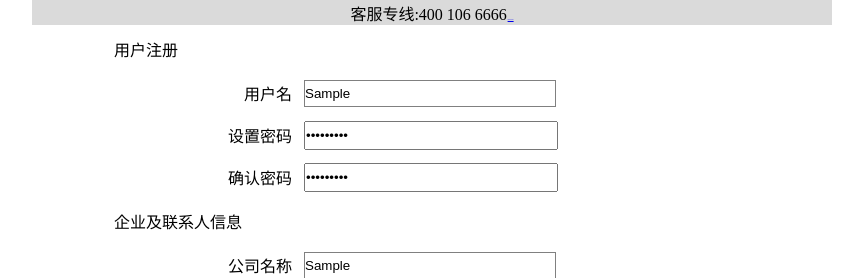
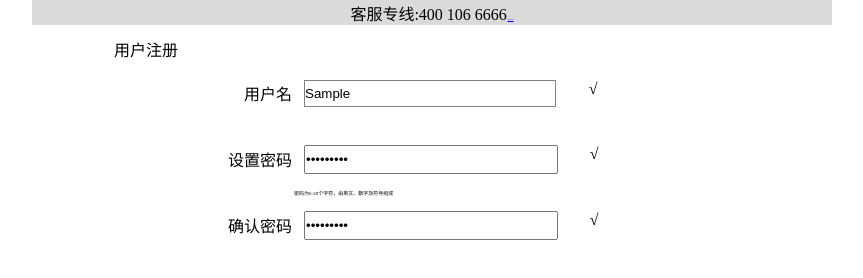
Before and after one commit to restart-zjw/restart-zjw.github.io, a plain HTML site: page test1.html in a window 1280 px wide. Both pictures are taken after typing "Sample", "Sample123", "Sample123", "Sample", "Sample", "Sample" into the empty fields and a click on the input "立即注册". Shown: the part 228-506 px from the top of the page, without its empty margins (208-1071 px from the left). Drawn offline with Linux system fonts and the light colour scheme.

Commit message:
Add files via upload

```diff
--- a/test1.html
+++ b/test1.html
@@ -17,6 +17,7 @@
         table{
             margin-left: 30px;
             text-align: center;
+
         }
         tr{
             height: 40px;
@@ -89,15 +90,34 @@
                 </tr>
                 <tr>
                     <td>用户名</td>
-                    <td><input type="text" required="required" style="margin-left: 10px"></td>
+                    <td>
+                        <input id="username" type="text" required="required" style="margin-left: 10px" onfocus="displayInfo();" onblur="checkName();" ><span id="info_name_flag"></span>
+
+                    </td>
+                </tr>
+                <tr style="height: 22px">
+                    <td></td>
+                    <td><div id="info_name" style="font-size: 5px;text-align: left"></div></td>
                 </tr>
                 <tr>
                     <td>设置密码</td>
-                    <td><input type="password" required="required"></td>
+                    <td>
+                        <input id="userpsd" type="password" required="required" onfocus="displayPsd();" onblur="checkPassword(1);" ><span id="info_password_flag"></span>
+                    </td>
+                </tr>
+                <tr style="height: 22px">
+                    <td></td>
+                    <td><div id="info_password" style="font-size: 5px;text-align: left"></div></td>
                 </tr>
                 <tr>
                     <td>确认密码</td>
-                    <td><input type="password" required="required"></td>
+                    <td>
+                        <input id="userrepsd" type="password" required="required" onfocus="displayRePsd();" onblur="checkPassword(2);"><span id="info_repassword_flag"></span>
+                    </td>
+                </tr>
+                <tr style="height: 22px">
+                    <td></td>
+                    <td><div id="info_repassword" style="font-size: 5px; text-align: left"></div></td>
                 </tr>
                 <tr>
                     <td class="title">企业及联系人信息</td>
--- a/test1.js
+++ b/test1.js
@@ -1,5 +1,86 @@
 var show_num = [];
+var errorflag="×";
+var rightflag="√";
 draw(show_num);
+function $(id) {
+    return document.getElementById(id);
+}
+function checkPassword(n){
+    var psd=$("userpsd").value;
+    var repsd=$("userrepsd").value;
+    var len_prd=psd.length;
+    var len_reprd=repsd.length;
+    switch (n){
+        case 1:
+        {
+            if(len_prd>20||len_prd<6){
+                $("info_password").className="red_flag";
+                $("info_password").innerHTML="密码长度为6-20个字符";
+                $("info_password_flag").className="red_flag";
+                $("info_password_flag").innerHTML=errorflag;
+            }else{
+                $("info_password_flag").className="green_flag";
+                $("info_password_flag").innerHTML=rightflag;
+                $("info_password").className="info_ares";
+                $("info_password").innerHTML=" ";
+            }
+            break;
+        }
+        case 2:
+        {
+            if(len_reprd>20||len_reprd<6){
+                $("info_repassword").className="red_flag";
+                $("info_repassword").innerHTML="密码长度为6-20个字符";
+                $("info_repassword_flag").className="red_flag";
+                $("info_repassword_flag").innerHTML=errorflag;
+            }else{
+                $("info_repassword_flag").className="green_flag";
+                $("info_repassword_flag").innerHTML=rightflag;
+                $("info_repassword").className="info_area";
+                $("info_repassword").innerHTML=" ";
+            }
+            if(psd!=repsd){
+                $("info_repassword").className="red_flag";
+                $("info_repassword").innerHTML="密码与确认密码不同！";
+                $("info_repassword_flag").className="red_flag";
+                $("info_repassword_flag").innerHTML=errorflag;
+            }else{
+                $("info_repassword_flag").className="green_flag";
+                $("info_repassword_flag").innerHTML=rightflag;
+                $("info_repassword").className="info_area";
+                $("info_repassword").innerHTML=" ";
+            }
+            break;
+        }
+    }
+}
+function checkName(){
+    var name=$("username").value;
+    name_len=name.length;
+    if((name_len<4||name_len>20)||name_len==0||(name_len>0&&name_len<4)){
+        $("info_name").className="red_flag";
+        $("info_name").innerHTML="用户名非空，且长度为4-20个字符";
+        $("info_name_flag").className="red_flag";
+        $("info_name_flag").innerHTML=errorflag;
+    }else{
+        $("info_name_flag").className="green_flag";
+        $("info_name_flag").innerHTML=rightflag;
+        $("info_name").className="info_area";
+        $("info_name").innerHTML=" ";
+    }
+}
+function displayInfo(){
+    $("info_name").className="black_flag";
+    $("info_name").innerHTML="4-20个字符，由小写字母、中文、数字组成";
+}
+function displayPsd(){
+    $("info_password").className="black_flag";
+    $("info_password").innerHTML="密码为6-20个字符，由英文、数字及符号组成";
+}
+function displayRePsd(){
+    $("info_password").className="black_flag";
+    $("info_password").innerHTML="密码为6-20个字符，由英文、数字及符号组成";
+}
 function dj(){
     draw(show_num);
 }
@@ -26,7 +107,6 @@ function sublim(){
         alert('您必须同意当当服务条款后，才能提交注册。');
         return false;
     }
-
 }
 function draw(show_num) {
     var canvas_width=document.getElementById('canvas').clientWidth;
```
